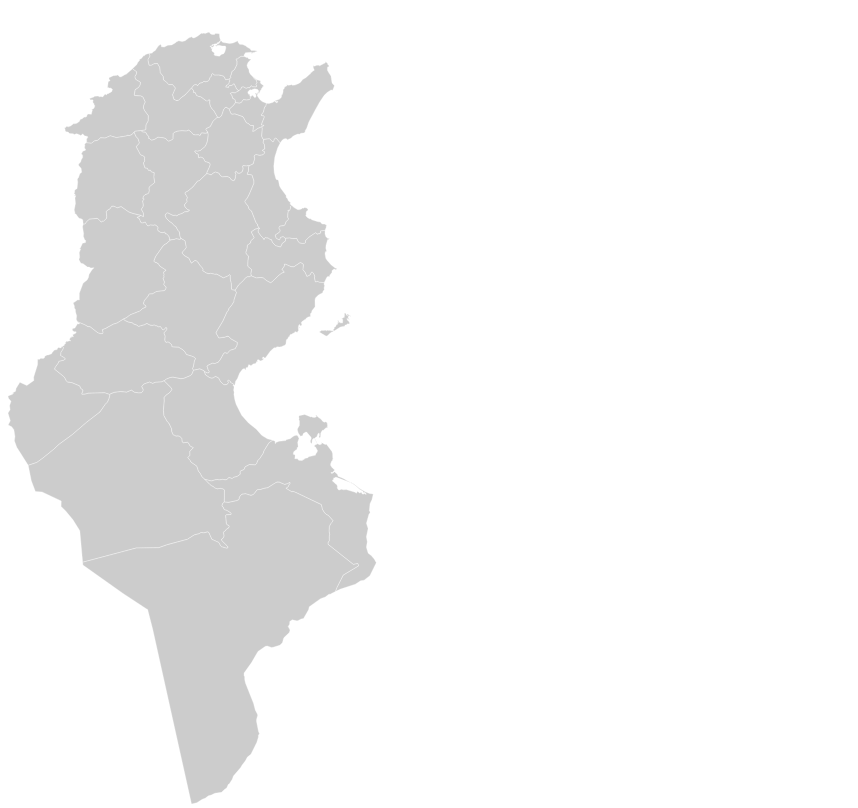
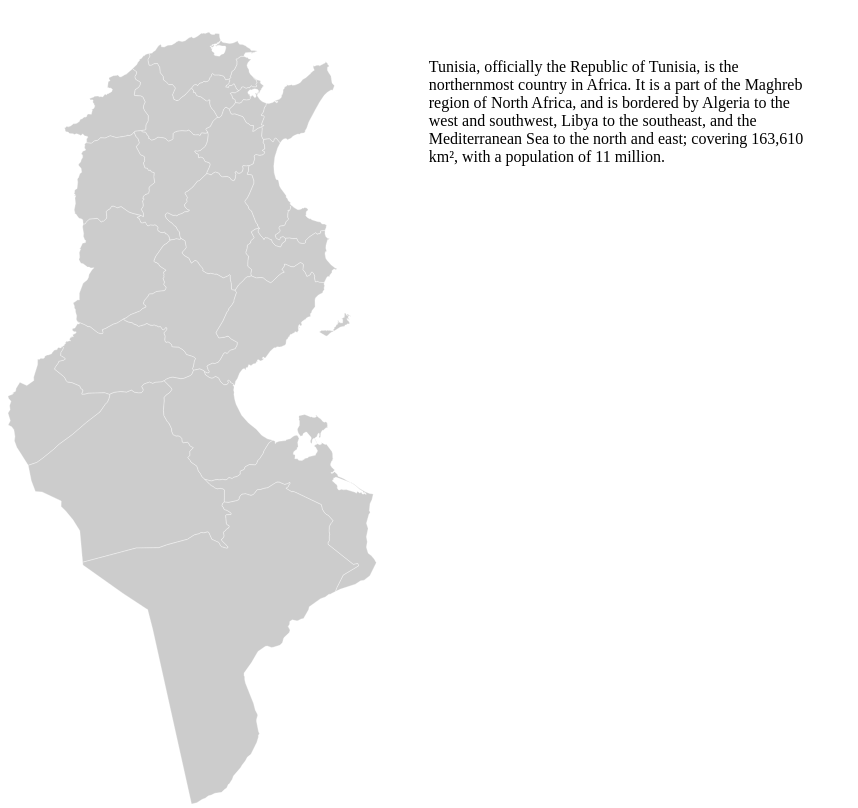
Before and after one commit to badrbenfraj/clickable-interactive-map, a plain HTML site: page index.html in a window 1280 px wide. Shown: the whole page, without its empty margins (0-858 px from the left). Drawn offline with nearby package versions, Linux system fonts and the light colour scheme.

Commit message:
refactor(): add default description.

```diff
--- a/index.html
+++ b/index.html
@@ -88,6 +88,7 @@
         <div class="description"></div>
     </div>
     <div class="map__description">
+        Tunisia, officially the Republic of Tunisia, is the northernmost country in Africa. It is a part of the Maghreb region of North Africa, and is bordered by Algeria to the west and southwest, Libya to the southeast, and the Mediterranean Sea to the north and east; covering 163,610 km², with a population of 11 million.
     </div>
     <script src="https://cdnjs.cloudflare.com/ajax/libs/jquery/2.1.3/jquery.min.js"></script>
     <script src="./js/script.js"></script>
```
